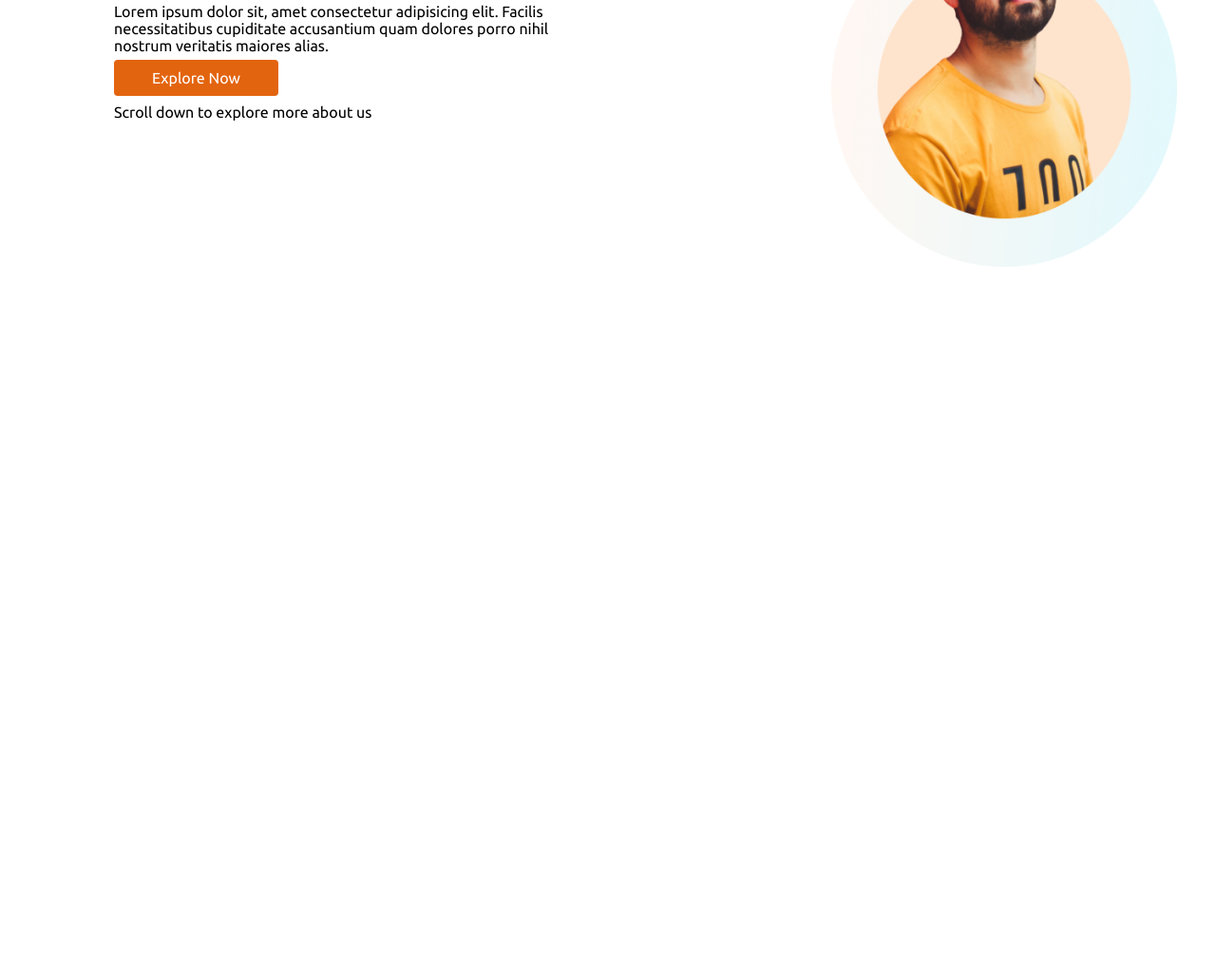
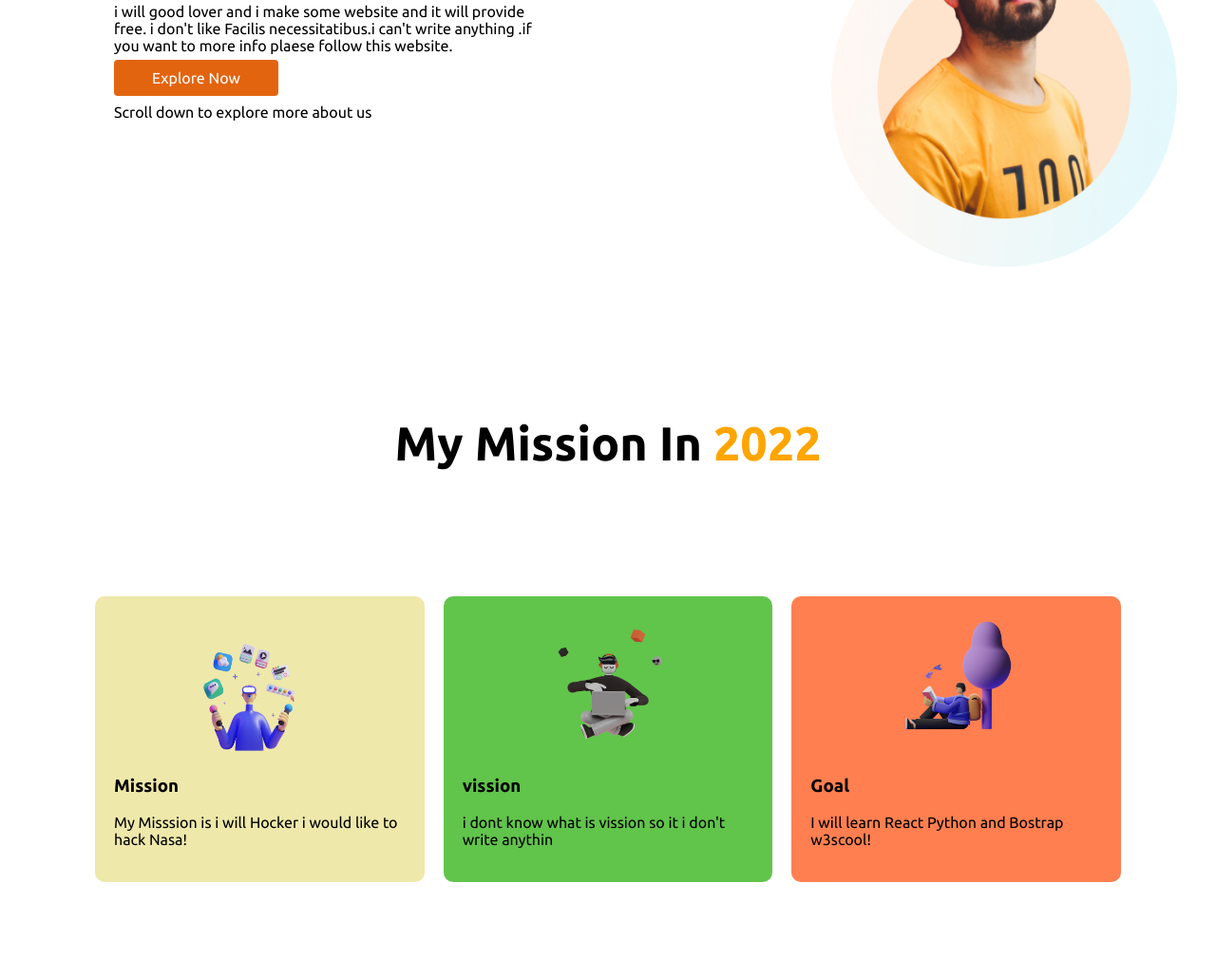
Before and after one commit to hidenlearner/mission-2022, a plain HTML site: page index.html in a window 1280 px wide. Shown: the part 314-1343 px from the top of the page at 95% size. Before the commit the page ends 800 px from the top, so only its background shows below. Drawn offline with Linux system fonts and the light colour scheme.

Commit message:
card section is complete

```diff
--- a/index.html
+++ b/index.html
@@ -14,7 +14,7 @@
           Stay Focused on <br />
           <span>Mission 2022</span>
         </h1>
-        <p>Lorem ipsum dolor sit, amet consectetur adipisicing elit. Facilis necessitatibus cupiditate accusantium quam dolores porro nihil nostrum veritatis maiores alias.</p>
+        <p>i will good lover and i make  some website and it will provide free. i don't like Facilis necessitatibus.i can't write anything .if you want to more info plaese follow this website.</p>
       <a class="link-btn" href="" target="_blank">Explore Now</a>
       <br>
       <br>
@@ -24,5 +24,24 @@
           <img src="./image/person-2.png" alt="">
       </div>
     </section>
+    <h1 class="my-mission-heading">My Mission In <span>2022</span></h1>
+    <section class="my-mission">
+
+      <div class="three-half mission-card">
+        <img src="./image/illustrator-1.png" alt="">
+        <h3>Mission</h3>
+        <p>My Misssion is i will Hocker i would like to hack Nasa!</p>
+      </div>
+      <div class="three-half vission">
+        <img src="./image/illustrator-2.png" alt="">
+        <h3>vission</h3>
+        <p>i dont know what is vission so it i don't write anythin</p>
+      </div>
+      <div class="three-half goal">
+        <img src="./image/illustrator-3.png" alt="">
+        <h3>Goal</h3>
+        <p>I will learn React Python and Bostrap w3scool!</p>
+      </div>
+    </section>
   </body>
 </html>
--- a/style.css
+++ b/style.css
@@ -6,7 +6,7 @@ body {
   font-family: "Roboto Mono", monospace;
   font-family: "Ubuntu", sans-serif;
 }
-.mission {
+section {
   padding: 100px;
   display: flex;
   flex-wrap: nowrap;
@@ -38,3 +38,42 @@ div img {
   color: white;
   border-radius: 4px;
 }
+.three-half {
+  width: 33%;
+  padding: 20px;
+  border-radius: 10px;
+}
+
+.three-half img {
+  height: 150px;
+  width: 150px;
+  display: block;
+  margin: 0 auto;
+}
+
+.my-mission-heading {
+  text-align: center;
+  font-size: 50px;
+}
+
+.my-mission-heading span {
+  color: orange;
+  font-size: 50px;
+}
+
+.three-half p {
+  width: 300px;
+}
+
+.mission-card {
+  background-color: palegoldenrod;
+  margin-right: 20px;
+}
+.vission {
+  background-color: rgb(97, 196, 75);
+  margin-right: 20px;
+}
+
+.goal {
+  background-color: coral;
+}
```
